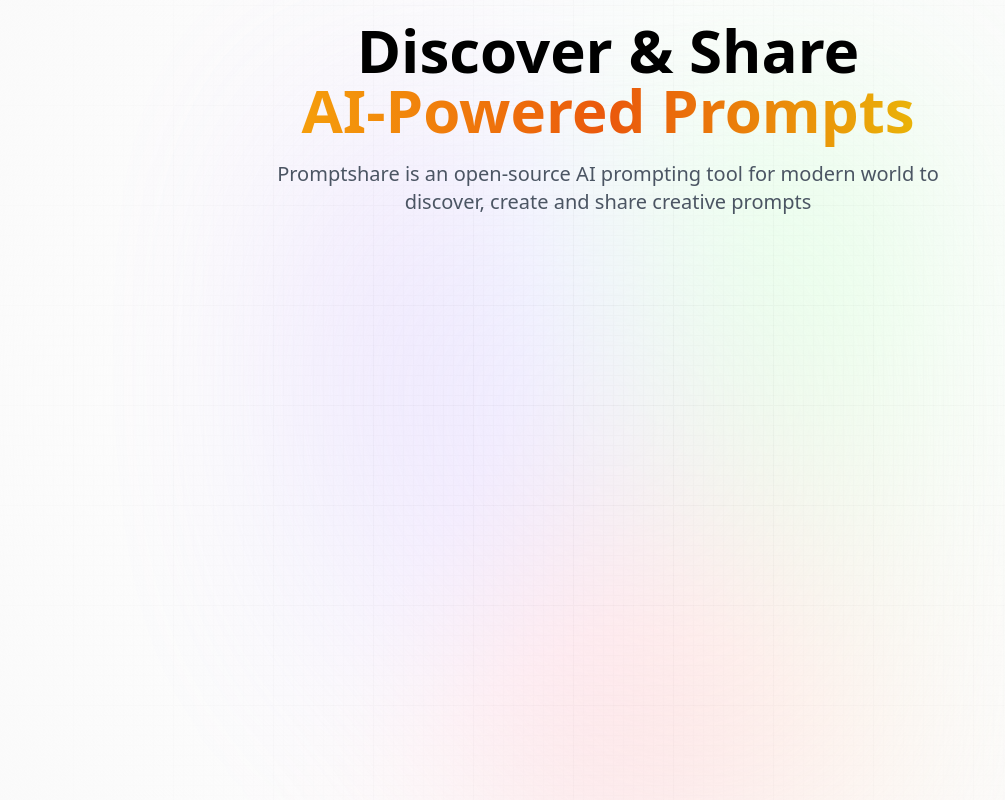
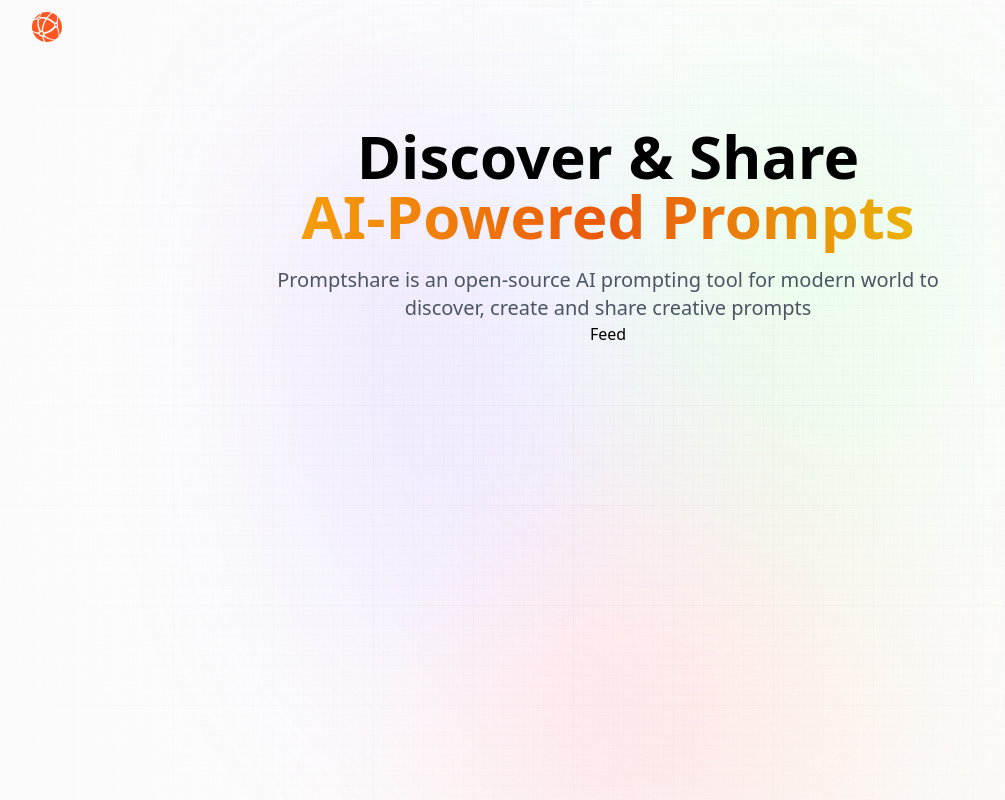
Before and after one commit to graceupongraceemi/promptshare_nextjs13, a Next.js app: page / in a window 1280 px wide. Shown: the whole page, without its empty margins (32-1037 px from the left). Built offline with nearby package versions, Linux system fonts and the light colour scheme.

Commit message:
Nav, layout, and page.jsx updated

```diff
--- a/app/layout.jsx
+++ b/app/layout.jsx
@@ -1,4 +1,7 @@
 import '@styles/globals.css';
+
+import Nav from '@components/Nav';
+import Provider from '@components/Provider';
 
 export const metadata = {
   title: 'promptshare',
@@ -13,7 +16,10 @@
           <div className='gradient' />
         </div>
 
-        <main className='app'>{children}</main>
+        <main className='app'>
+          <Nav />
+          {children}
+        </main>
       </body>
     </html>
   );
--- a/app/page.jsx
+++ b/app/page.jsx
@@ -1,3 +1,5 @@
+import Feed from '@components/Feed';
+
 const Home = () => {
   return (
     <section className='w-full flex-center flex-col'>
@@ -11,7 +13,7 @@
         discover, create and share creative prompts
       </p>
 
-      {/* Feed component*/}
+      <Feed />
     </section>
   );
 };
--- a/components/Nav.jsx
+++ b/components/Nav.jsx
@@ -1,7 +1,24 @@
-import React from 'react';
+'use client';
+
+import Link from 'next/link';
+import Image from 'next/image';
+import { useState, useEffect } from 'react';
+// import { signIn, signOut, useSession, getProviders } from 'next-auto/react';
 
 const Nav = () => {
-  return <div>Nav</div>;
+  return (
+    <nav className='flex-between w-full mb-16 pt-3'>
+      <Link href='/' className='flex gap-2 flex-center'>
+        <Image
+          src='/assets/images/logo.svg'
+          alt='Promptopia Logo'
+          width={30}
+          height={30}
+          className='object-contain'
+        />
+      </Link>
+    </nav>
+  );
 };
 
 export default Nav;
```
